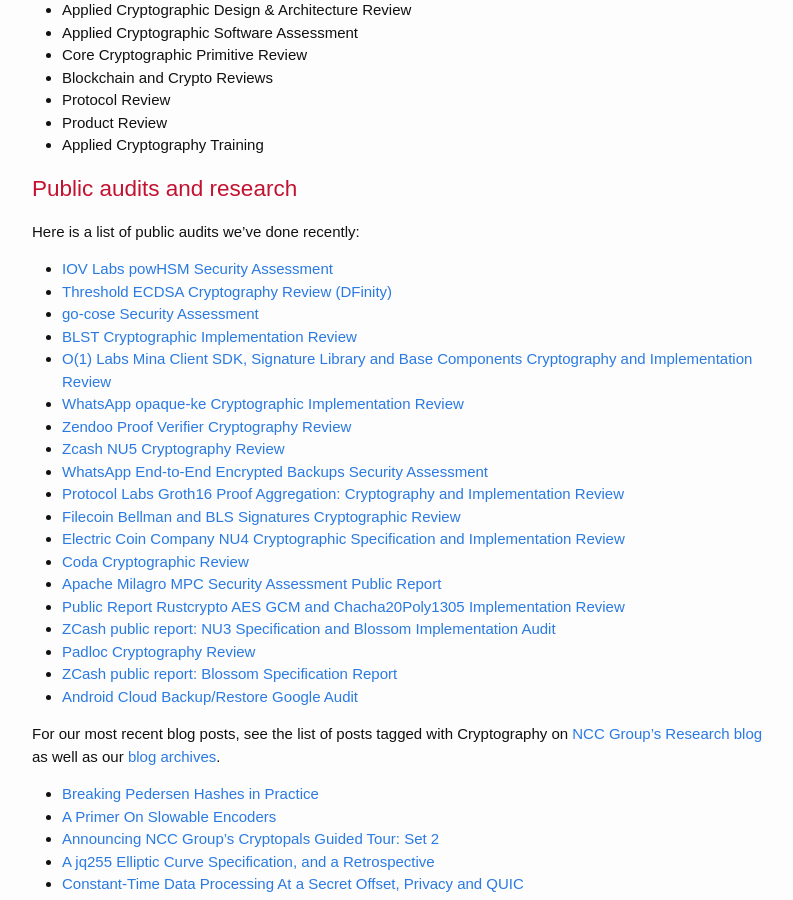
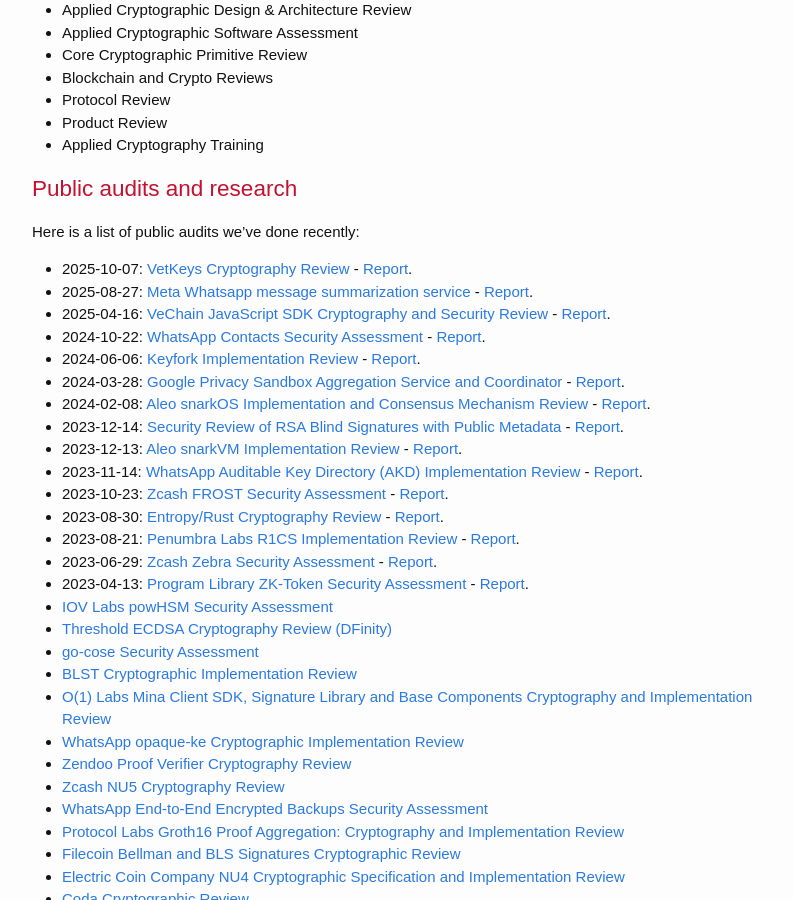
Before and after one commit to CryptoServices/cryptoservices.github.io, a Jekyll site: the page built from index.md, in a window 1280 px wide and 900 px high, scrolled down 526 px. Shown: the whole window, without its empty margins (238-1031 px from the left). Built offline with Jekyll 4.4.1, drawn with Linux system fonts in a browser that asks for light colours; our own code applies the rules of GitHub Pages for plain Markdown files.

Commit message:
added more public audits

```diff
--- a/index.md
+++ b/index.md
@@ -23,6 +23,21 @@
 
 Here is a list of public audits we've done recently:
 
+* 2025-10-07: [VetKeys Cryptography Review](https://www.nccgroup.com/research-blog/public-report-vetkeys-cryptography-review/) - [Report](https://www.nccgroup.com/media/251hh3kn/ncc_group_dfinityusaresearch_vetkeys_report_2025-10-08_v10.pdf).
+* 2025-08-27: [Meta Whatsapp message summarization service](https://www.nccgroup.com/research-blog/public-report-meta-whatsapp-message-summarization-service/) - [Report](https://www.nccgroup.com/media/ymskbe40/ncc_group_metaplatforms_whatsapp-message_summarization_report_2025-08-27_v10.pdf).
+* 2025-04-16: [VeChain JavaScript SDK Cryptography and Security Review](https://www.nccgroup.com/research-blog/vechain-javascript-sdk-cryptography-and-security-review/) - [Report](https://www.nccgroup.com/media/ygclshpx/ncc_group_vechainfoundationsanmarinosrl_e020944_report_2025-04-10_v13.pdf).
+* 2024-10-22: [WhatsApp Contacts Security Assessment](https://www.nccgroup.com/research-blog/public-report-whatsapp-contacts-security-assessment/) - [Report](https://www.nccgroup.com/media/3ckm2llr/ncc_group_metaplatforms_2024-10-11_v11.pdf).
+* 2024-06-06: [Keyfork Implementation Review](https://www.nccgroup.com/research-blog/public-report-keyfork-implementation-review/) - [Report](https://www.nccgroup.com/media/keuozd4o/_ncc_group_distrust_keyfork_public_report_2024-06-04_v10.pdf).
+* 2024-03-28: [Google Privacy Sandbox Aggregation Service and Coordinator](https://www.nccgroup.com/research-blog/public-report-google-privacy-sandbox-aggregation-service-and-coordinator/) - [Report](https://www.nccgroup.com/media/m3yogjsq/_ncc_group_google_privacy_sandbox_public_report_v2.pdf).
+* 2024-02-08: [Aleo snarkOS Implementation and Consensus Mechanism Review](https://www.nccgroup.com/research-blog/public-report-aleo-snarkos-implementation-and-consensus-mechanism-review/) - [Report](https://www.nccgroup.com/media/adonjzt1/_ncc_group_aleosystems_e009544_snarkos_report_2024-02-06_v10.pdf).
+* 2023-12-14: [Security Review of RSA Blind Signatures with Public Metadata](https://www.nccgroup.com/research-blog/public-report-security-review-of-rsa-blind-signatures-with-public-metadata/) - [Report](https://www.nccgroup.com/media/au1d1i4r/_ncc_group_google_e008730_report_2023-12-08_v11-1.pdf).
+* 2023-12-13: [Aleo snarkVM Implementation Review](https://www.nccgroup.com/research-blog/public-report-aleo-snarkvm-implementation-review/) - [Report](https://www.nccgroup.com/media/3b5bsgtm/_ncc_group_aleosystems_e008901_report_2023-12-13_v10-1.pdf).
+* 2023-11-14: [WhatsApp Auditable Key Directory (AKD) Implementation Review](https://www.nccgroup.com/research-blog/public-report-whatsapp-auditable-key-directory-akd-implementation-review/) - [Report](https://www.nccgroup.com/media/phzpm0qv/_ncc_group_metaplatforms_e008327_report_2023-11-14_v10.pdf).
+* 2023-10-23: [Zcash FROST Security Assessment](https://www.nccgroup.com/research-blog/public-report-zcash-frost-security-assessment/) - [Report](https://www.nccgroup.com/media/m1yjijzn/_ncc_group_zcashfoundation_e008263_report_2023-10-20_v11-1.pdf).
+* 2023-08-30: [Entropy/Rust Cryptography Review](https://www.nccgroup.com/research-blog/public-report-entropyrust-cryptography-review/) - [Report](https://www.nccgroup.com/media/bq2gfxb3/_ncc_group_entropycryptography_e008526_report_2023-08-25_v10.pdf).
+* 2023-08-21: [Penumbra Labs R1CS Implementation Review](https://www.nccgroup.com/research-blog/public-report-penumbra-labs-r1cs-implementation-review/) - [Report](https://www.nccgroup.com/media/zo4h0apc/_ncc_group_penumbralabs_e008695_report_2023-08-18_v10.pdf).
+* 2023-06-29: [Zcash Zebra Security Assessment](https://www.nccgroup.com/research-blog/public-report-zcash-zebra-security-assessment/) - [Report](https://www.nccgroup.com/media/bw3nq0vm/_ncc_group_zcashfoundation_e005955_report_2023-06-27_v10.pdf).
+* 2023-04-13: [Program Library ZK-Token Security Assessment](https://www.nccgroup.com/research-blog/public-report-solana-program-library-zk-token-security-assessment/) - [Report](https://www.nccgroup.com/media/orxjqelv/_ncc_group_solanafoundation_report_2023-04-05_v12-5.pdf).
 * [IOV Labs powHSM Security Assessment](https://research.nccgroup.com/2022/10/05/public-report-iov-labs-powhsm-security-assessment/)
 * [Threshold ECDSA Cryptography Review (DFinity)](https://research.nccgroup.com/2022/06/15/public-report-threshold-ecdsa-cryptography-review/)
 * [go-cose Security Assessment](https://research.nccgroup.com/2022/05/26/public-report-go-cose-security-assessment/)
```
